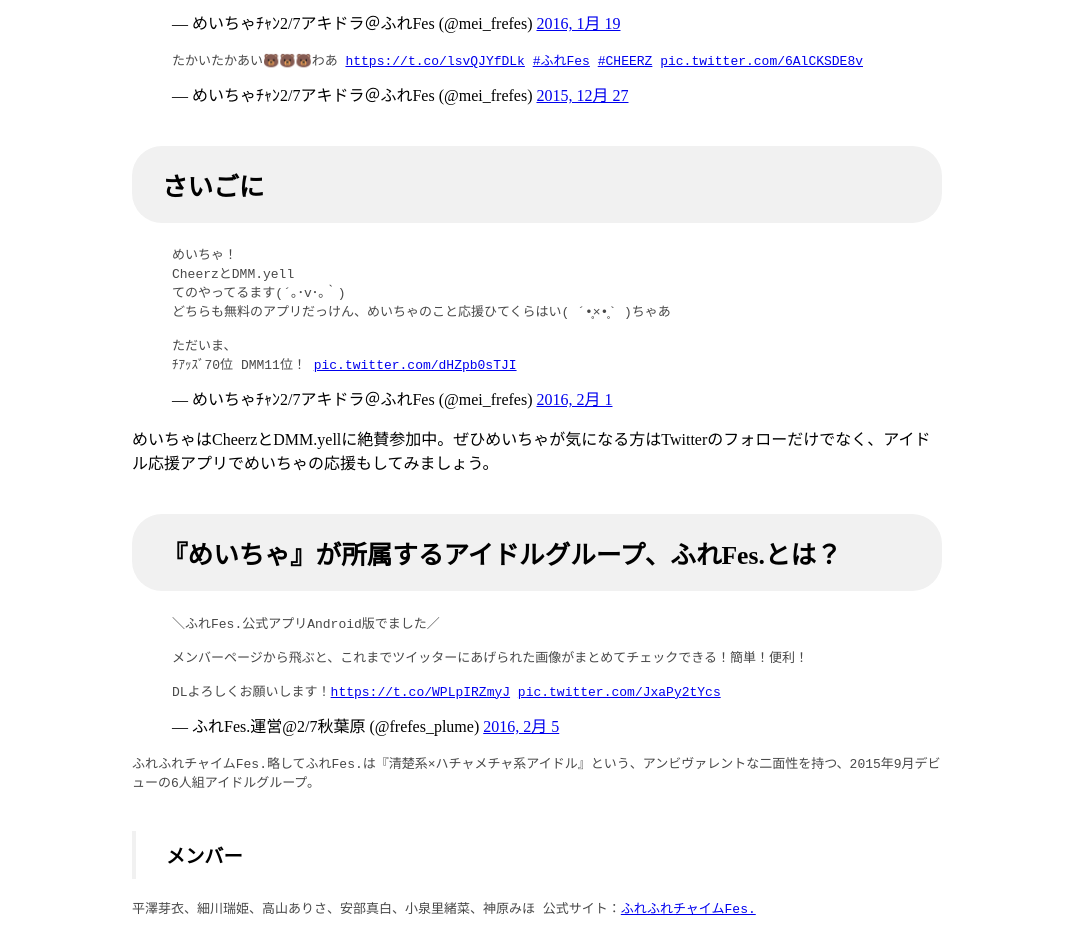
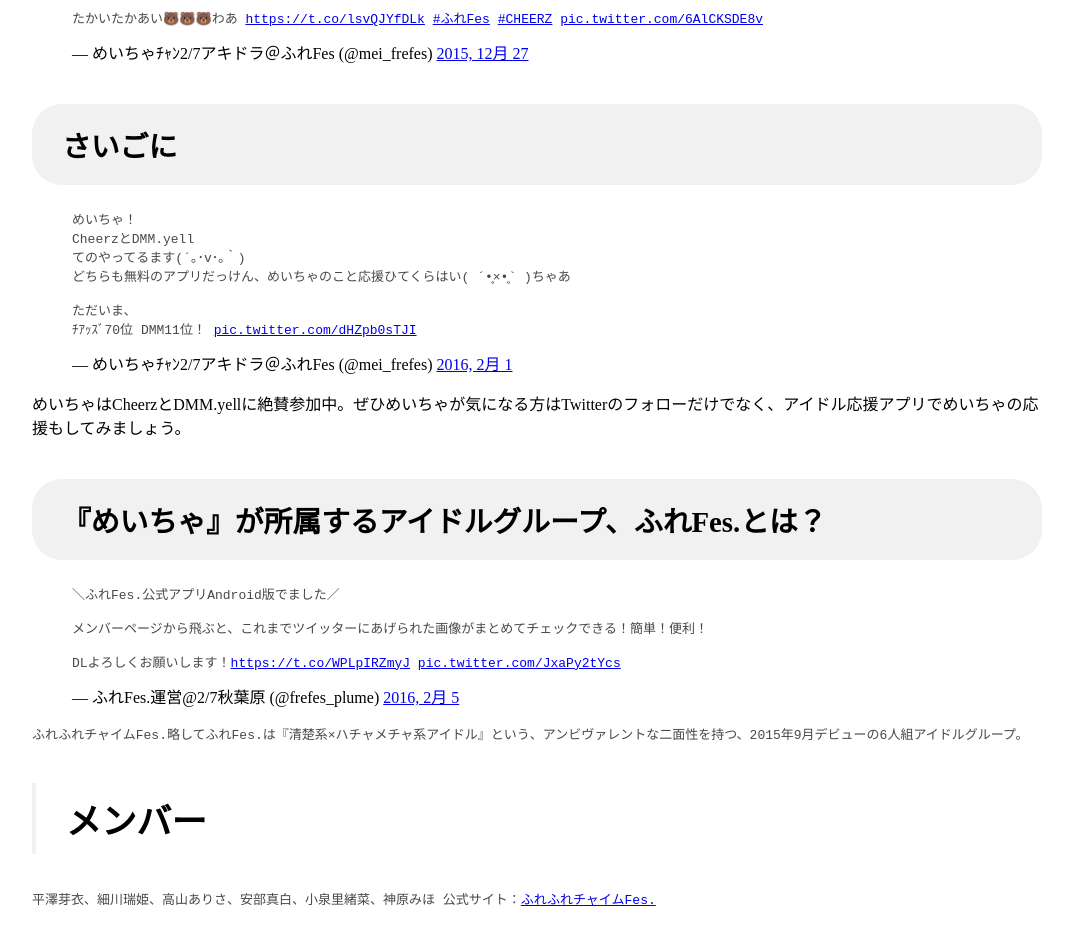
Before and after one commit to m-kawahara-spoon/samplekun, a plain HTML site: page index.html in a window 1280 px wide. Shown: the part 839-1769 px from the top of the page, without its empty margins (103-1176 px from the left). Drawn offline with Linux system fonts and the light colour scheme.

Commit message:
タイトル付けました

```diff
--- a/css/index.css
+++ b/css/index.css
@@ -1,10 +1,20 @@
+ html{
+ 	margin:0;
+	padding: 0;
+ }
+
 body{
-	width: 810px;
+	width: 1010px;
 	margin: auto;
 }
 
+.wrapper{
+ 	margin:0;
+	padding: 0;
+}
+
 h2{
-	font-size: 160%;
+	font-size: 180%;
 	color: black;
 	background: #f1f1f1;
 	padding: 20px 0px 20px 30px;
@@ -12,7 +22,7 @@ h2{
 	border-radius: 30px;
 }
 h3{
-	font-size: 120%;
+	font-size: 220%;
 	color: black;
 	border-left: 4px solid #f1f1f1;
 	padding: 10px 0px 10px 30px;
--- a/index.html
+++ b/index.html
@@ -2,10 +2,11 @@
 <html lang="en">
 <head>
 	<meta charset="UTF-8">
-	<title>Document</title>
+	<title>BLOGです</title>
 	<link rel="stylesheet" href="css/index.css">
 </head>
 <body>
+<div class="wrapper">
 <p>ふれふれチャイムFes.（ふれFes.）という地下アイドルのメンバーに元でんぱヲタクの女の子がいます。その子が平澤 芽衣（ひらさわ めい）こと『めいちゃ』です。</p>
 
 <blockquote class="twitter-tweet" data-lang="ja"><p lang="ja" dir="ltr">ふぁんのかたからいただあいた🐥🐥ピンちゃんのTシャツ(´｡･v･｡｀)ﾍﾍｯ<br><br>しああせ🍴🍴👏<br>ｷｬﾜｲｲ🐥<br><br>めいちゃお洋服はすぐ汚すから大事に… <a href="https://t.co/cZ2Ts1hrlq">https://t.co/cZ2Ts1hrlq</a> <a href="https://twitter.com/hashtag/%E3%81%B5%E3%82%8CFes?src=hash">#ふれFes</a> <a href="https://twitter.com/hashtag/CHEERZ?src=hash">#CHEERZ</a> <a href="https://t.co/qBHywoG08i">pic.twitter.com/qBHywoG08i</a></p>&mdash; めいちゃﾁｬﾝ2/7アキドラ＠ふれFes (@mei_frefes) <a href="https://twitter.com/mei_frefes/status/682418593326174208">2015, 12月 31</a></blockquote>
@@ -50,6 +51,6 @@
 
 
 
-
+	</div>
 </body>
 </html>
```
